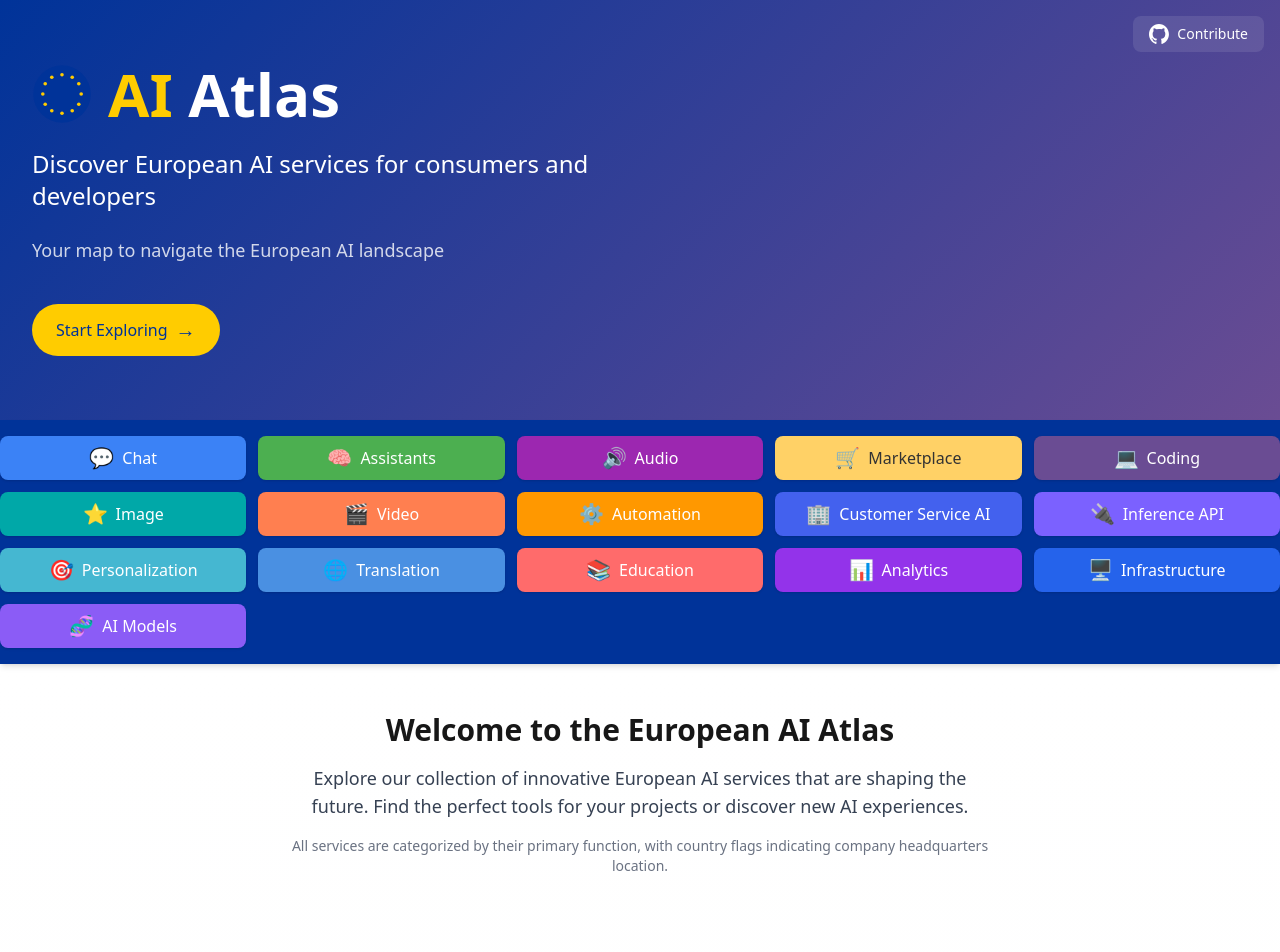
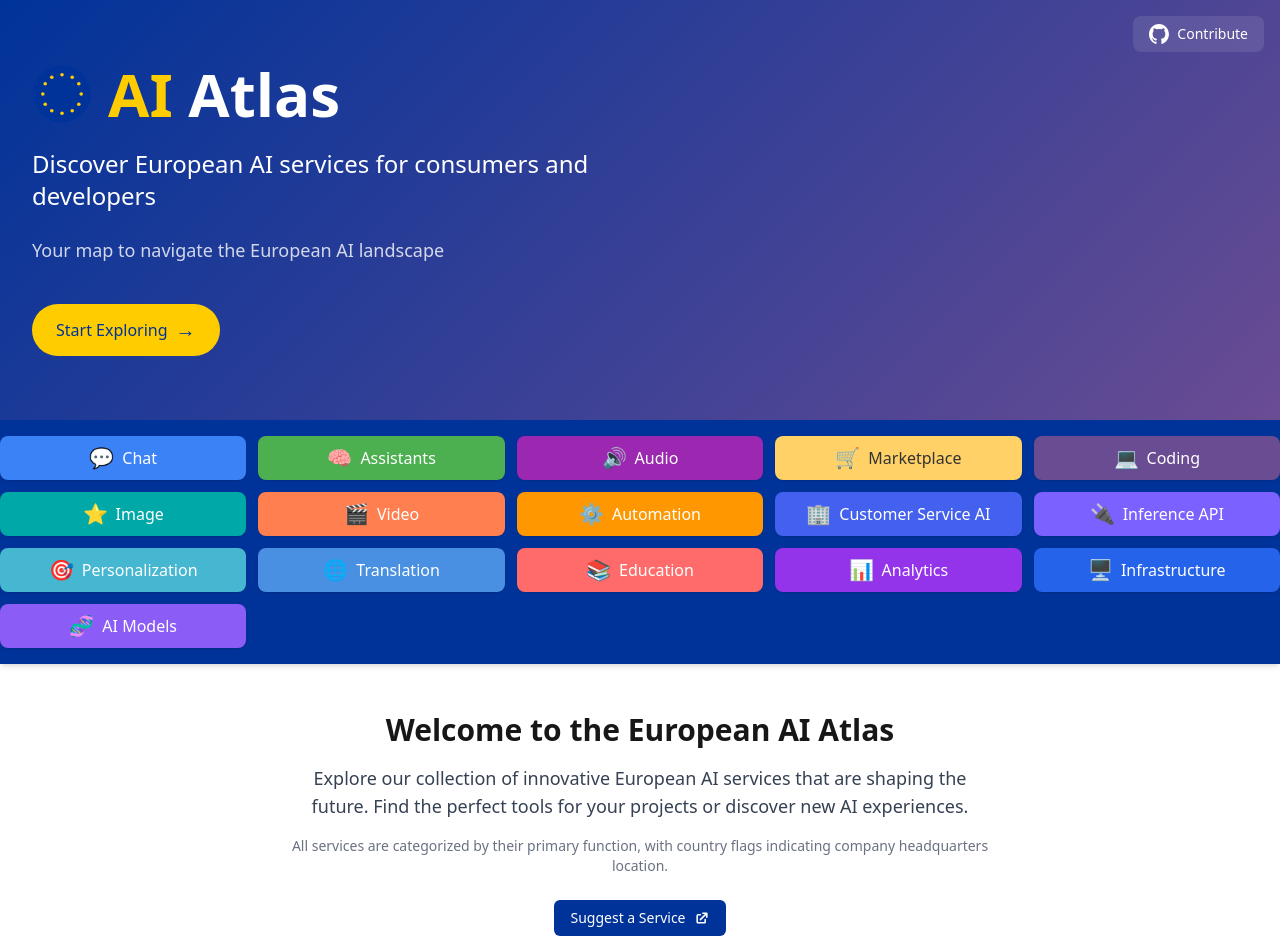
Before and after one commit to northwindlabs/ai-atlas, a Next.js app: page / in a window 1280 px wide. Shown: the top 952 px of the page. Built offline with nearby package versions, Linux system fonts and the light colour scheme.

Commit message:
some form and button editing for suggesting a service

```diff
--- a/src/app/page.tsx
+++ b/src/app/page.tsx
@@ -66,6 +66,21 @@
     </Link>
   );
 };
+
+const SuggestButton = () => (
+  <a
+    href="https://github.com/northwindlabs/ai-atlas/issues/new?template=suggest-service.yml"
+    className="inline-flex items-center gap-2 px-4 py-2 text-sm font-medium text-white bg-[var(--eu-blue)] rounded-md hover:bg-[#2c4b99] transition-colors"
+    target="_blank"
+    rel="noopener noreferrer"
+  >
+    <span>Suggest a Service</span>
+    <svg className="w-4 h-4" fill="currentColor" viewBox="0 0 20 20">
+      <path d="M11 3a1 1 0 100 2h2.586l-6.293 6.293a1 1 0 101.414 1.414L15 6.414V9a1 1 0 102 0V4a1 1 0 00-1-1h-5z" />
+      <path d="M5 5a2 2 0 00-2 2v8a2 2 0 002 2h8a2 2 0 002-2v-3a1 1 0 10-2 0v3H5V7h3a1 1 0 000-2H5z" />
+    </svg>
+  </a>
+)
 
 export default function Home() {
   const [mobileMenuOpen, setMobileMenuOpen] = useState(false);
@@ -217,6 +232,9 @@
               All services are categorized by their primary function, with
               country flags indicating company headquarters location.
             </p>
+            <div className="mt-6">
+              <SuggestButton />
+            </div>
           </section>
 
           {/* Categories */}
```
